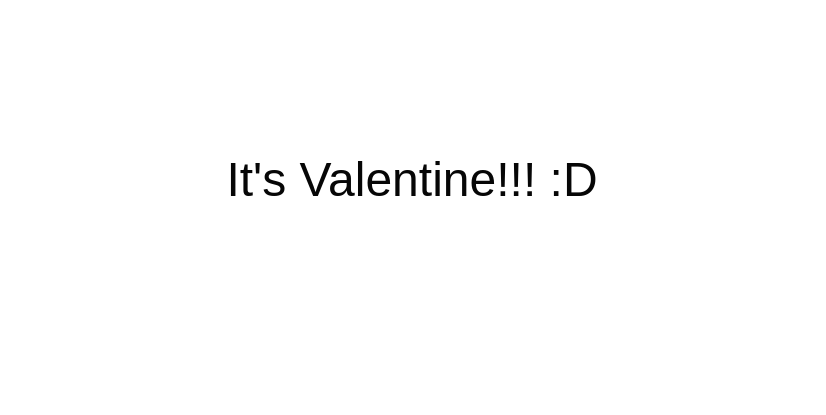
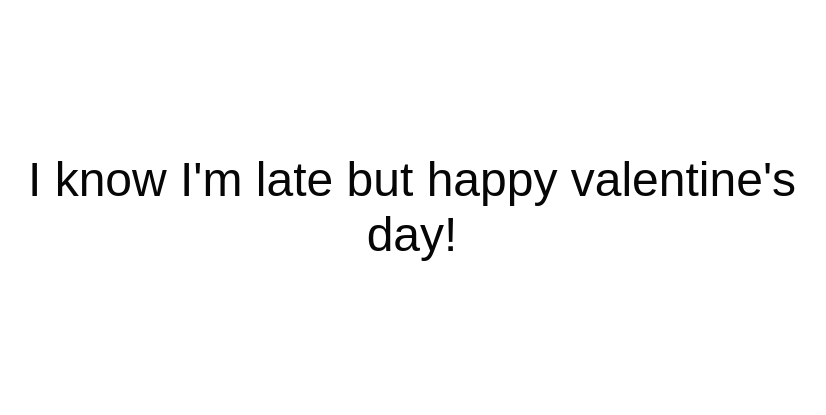
Before and after one commit to hhasan9979/valenWho, a website: page index.html in a window 1280 px wide. Shown: the part 56-471 px from the top of the page, without its empty margins (228-1054 px from the left). Drawn offline with nearby package versions, Linux system fonts and the light colour scheme.

Commit message:
Update index.html

```diff
--- a/index.html
+++ b/index.html
@@ -22,12 +22,12 @@
         <p class="two" id="greetingText">I really like your name btw!</p>
       </div>
       <div class="three">
-        <p>It's Valentine!!! :D</p>
+        <p>I know I'm late but happy valentine's day!</p>
       </div>
       <div class="four">
         <div class="text-box">
           <p class="hbd-chatbox">
-            Happy Valentine's Day!! Yeee! Love and blah blah...
+            Happy Valentine's Day!! Will you be my valen...
           </p>
           <p class="fake-btn">Send</p>
         </div>
@@ -51,7 +51,7 @@
       <div class="six">
         <img src="img/vector.jpg" alt="" class = "girl-dp" id="imagePath" />
         <div class="wish">
-          <h3 class="wish-hbd">Happy Valentine's Day Gorgeous</h3>
+          <h3 class="wish-hbd">Happy Valentine's Day</h3>
           <h5 id="wishText">kuch kuch</h5>
         </div>
       </div>
```
